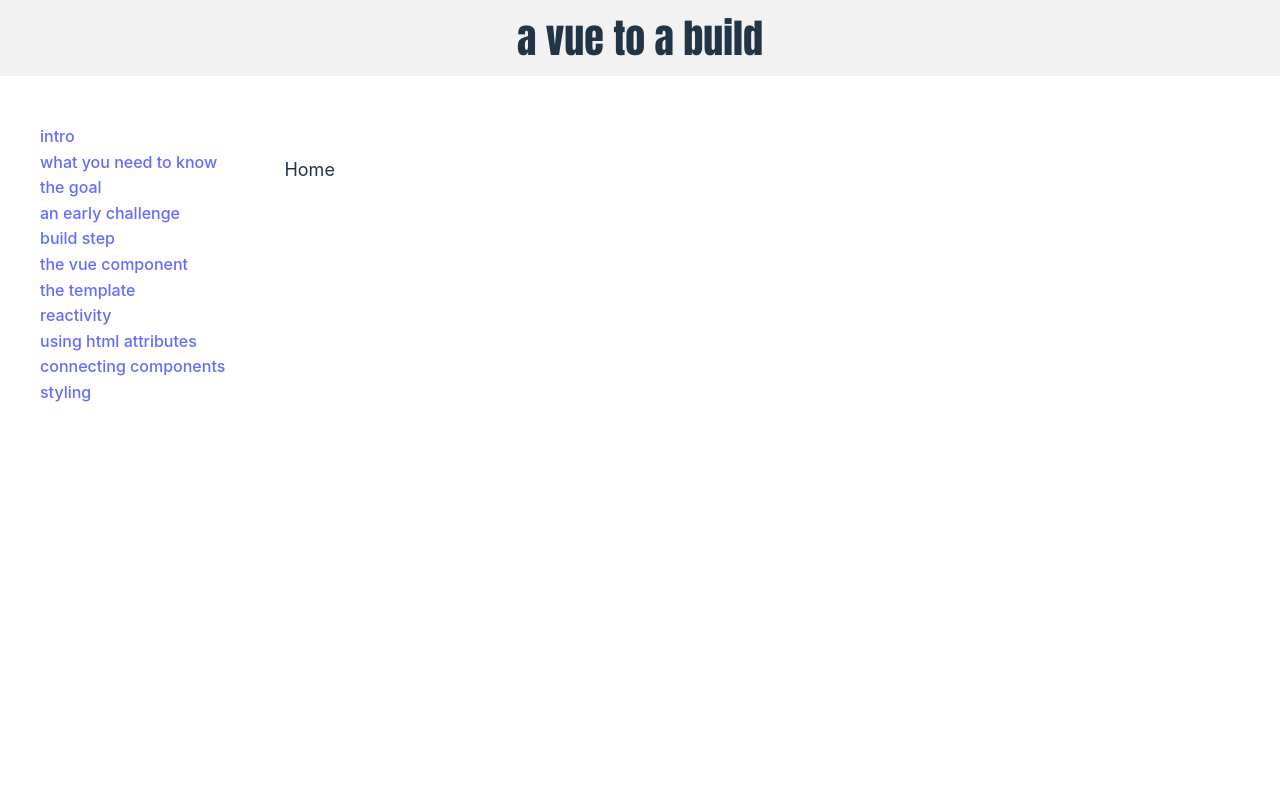
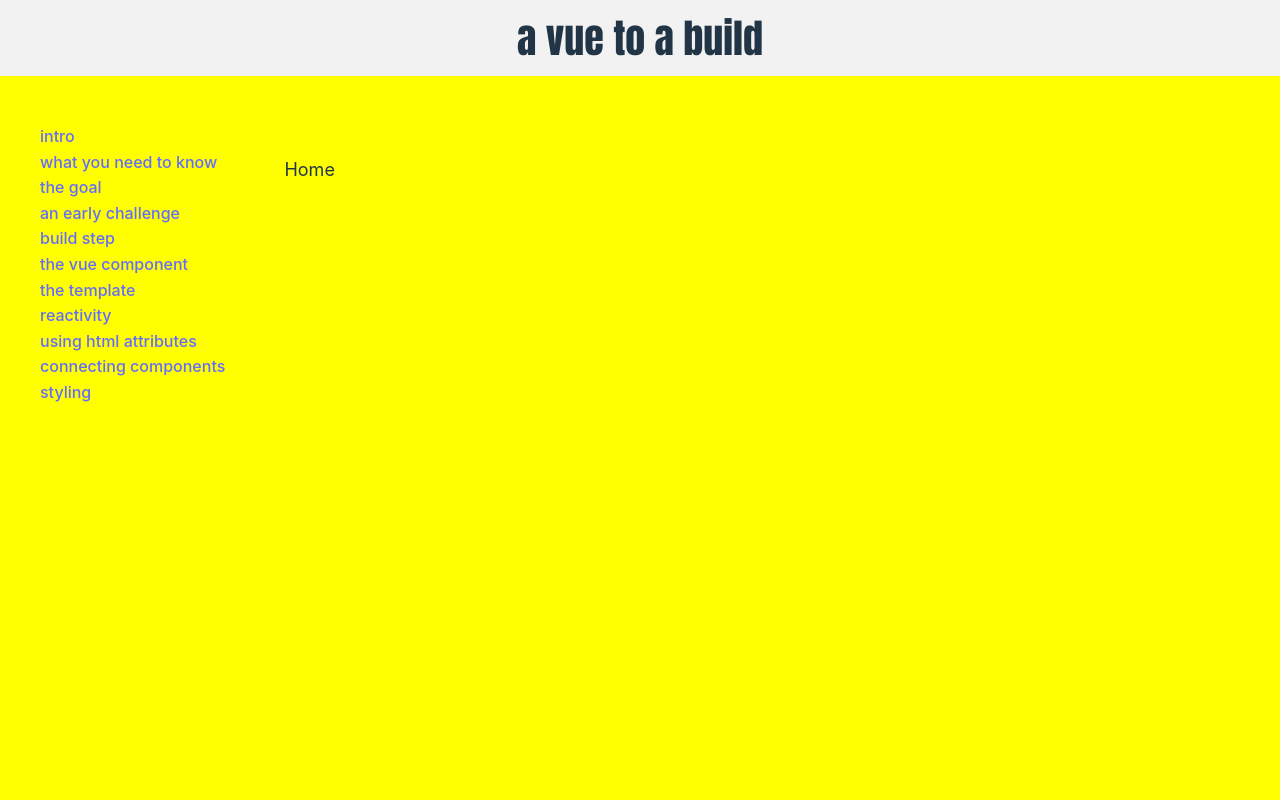
Before and after one commit to kevinjapan/a-vue-to-a-build, a Vue app: page / in a window 1280 px wide. Shown: the top 800 px of the page. Built offline with nearby package versions, Linux system fonts and the light colour scheme.

Commit message:
tidy code and webkit

```diff
--- a/src/assets/style.css
+++ b/src/assets/style.css
@@ -1,11 +1,10 @@
+
+/* to do : on-going : safari issue is not w/ this file */
+
 :root {
    font-family: Inter, system-ui, Avenir, Helvetica, Arial, sans-serif;
    line-height: 1.5;
    font-weight: 400;
-
-   color-scheme: light dark;
-   color: rgba(255, 255, 255, 0.87);
-   background-color: #242424;
 
    font-synthesis: none;
    text-rendering: optimizeLegibility;
@@ -17,20 +16,22 @@
 }
 html {
    scroll-behavior:smooth;
+
+   /* to do : rollout webkit this to other projects */
+   -webkit-box-sizing: border-box;
    box-sizing: border-box;
 }
 *, *:before, *:after {
+   /* to do : rollout webkit this to other projects */
+   -webkit-box-sizing: inherit;
    box-sizing: inherit;
 }
-
-
 body {
+   margin: 0;
+   width:100%;
    min-height: 100vh;
    color: var(--color-text);
-   background: var(--color-background);
-   transition:
-      color 0.5s,
-      background-color 0.5s;
+   background: var(--color-background);background:yellow;
    line-height: 1.6;
    font-family:
       Inter,
@@ -53,33 +54,22 @@ body {
 
 
 a {
-  font-weight: 500;
-  color: #646cff;
-  text-decoration: inherit;
+   font-weight: 500;
+   color: #646cff;
+   text-decoration: inherit;
+   cursor:pointer;
 }
 a:hover {
-  color: #535bf2;
+   color: #535bf2;
 }
 
-body {
+h1,h2,h3,h4,h5,h6 {
    margin: 0;
-   min-width: 320px;
-   min-height: 100vh;
-}
-
-h1,
-h2,
-h3,
-h4,
-h5,
-h6 {
-      margin: 0;
 }
 h1 {
    font-size: 3.2em;
    line-height: 1.1;
 }
-
 p {
    max-width:82ch;
 }
@@ -98,15 +88,18 @@ button {
    font-family: inherit;
    background-color: #1a1a1a;
    cursor: pointer;
+
+   -webkit-transition: border-color 0.25s;
+   -o-transition: border-color 0.25s;
    transition: border-color 0.25s;
 }
 button:hover {
    border-color: #646cff;
 }
-button:focus,
+/* button:focus,
 button:focus-visible {
    outline: 4px auto -webkit-focus-ring-color;
-}
+} */
 
 .card {
    padding: 2em;
@@ -124,21 +117,21 @@ button:focus-visible {
       background-color: #f9f9f9;
    }
 }
+
 #app {
-   max-width: 100%;
-   margin: 0 auto;
-   padding: 0;
+   position:relative;
+   width:100%;
+   height:100%;
+   margin:0;
+   padding:0;
 }
-.app {
-   max-width: 1280px;
-   margin: 0 auto;
-   text-align: center;
-   width: 100%;
-   border: solid 1px orange;
-   padding: 0;
-}
+
 main {
-   width: 100%;
+   width:100%;
+   height:100%;
+   min-height:100vh;
+   padding:0;
+   margin:0;
 }
 ul {
    list-style: none;
@@ -147,57 +140,107 @@ ul {
    cursor: pointer;
 }
 
+/*
+   grid utilities
+*/
 .grid {
-  display: grid;
+   display:-ms-grid;
+   display: grid;
 }
 .section_grid {
+   -ms-grid-columns:repeat(4, 1fr);
    grid-template-columns: repeat(4, 1fr);
 }
 
+/*
+   flex utilities
+*/
 .flex {
+   display:-webkit-box;
+   display:-ms-flexbox;
    display: flex;
 }
 .flex_col {
+   -webkit-box-orient:vertical;
+   -webkit-box-direction:normal;
+   -ms-flex-direction:column;
    flex-direction: column;
 }
 .flex_row {
+   -webkit-box-orient:horizontal;
+   -webkit-box-direction:normal;
+   -ms-flex-direction:row;
    flex-direction: row;
 }
 .flex_wrap {
+   -ms-flex-wrap: wrap;
    flex-wrap: wrap;
 }
 .gap_1 {
    gap: 1rem;
 }
 .space_between {
+   -webkit-box-pack: justify;
+   -ms-flex-pack: justify;
    justify-content: space-between;
 }
 .justify-end {
-   justify-content: end;
+   -webkit-box-pack:flex-end;
+   -ms-flex-pack:flex-end;
+   justify-content:flex-end;
+}
+.justify_center {
+   -webkit-box-pack:center;
+   -ms-flex-pack:center;
+   justify-content:center;
+}
+.justify_end {
+   -webkit-box-pack:flex-end;
+   -ms-flex-pack:flex-end;
+   justify-content:flex-end;
+}
+.justify_around {
+   -ms-flex-pack:distribute;
+   justify-content:space-around;
+}
+.align_items_center {
+   -webkit-box-align:center;
+   -ms-flex-align:center;
+   align-items:center;
+}
+.align_self_end {
+   -ms-flex-item-align:end;
+   align-self:flex-end;
 }
 
-.m_1 {
-   margin: 1rem;
-}
-.mx_1 {
-   margin-left: 1rem;
-   margin-right: 1rem;
-}
-.p_1 {
-   padding: 1rem;
-}
-.p_0\.5 {
-   padding: 0.5rem;
-}
-.py_0\.5 {
-   padding-top: 0.5rem;
-   padding-bottom: 0.5rem;
-}
+/*
+   spacing utilities
+*/
+.m_1     {margin:1rem;}
+.m_2     {margin:2rem;}
+.mx_1    {margin-left: 1rem;margin-right: 1rem;}
+
+.p_1     {padding: 1rem;}
+.p_0\.5  {padding: 0.5rem;}
+.py_0\.5 {padding-top: 0.5rem;padding-bottom: 0.5rem;}
+
 
 .bordered {
    border: solid 1px lightgrey;
 }
 
+/*
+   position utilities
+*/
+.fixed {
+   position:fixed;
+}
 .relative {
    position: relative;
 }
+
+/*
+   text utilities
+*/
+.grey_text  {color:grey;}
+.italic     {font-style:italic;}
```
